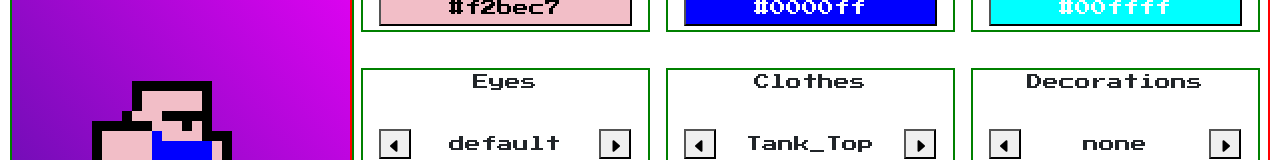
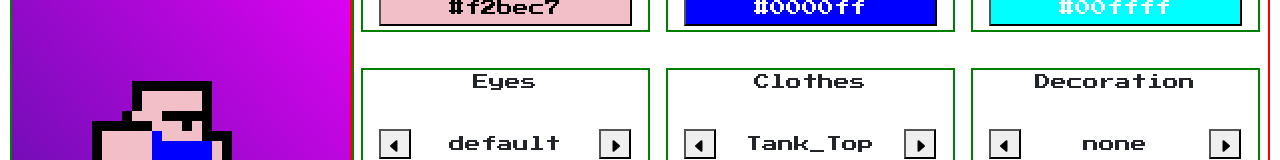
Before and after one commit to MendrixAsticom/PixelArtGenerator, a React (Create React App) app: page / in a window 1280 px wide. Shown: the part 272-432 px from the top of the page. Built offline with nearby package versions, Linux system fonts and the light colour scheme; the HTML template or start-up script is replaced by a standard one.

Commit message:
removed bug on decoration

```diff
--- a/src/components/js/Content.js
+++ b/src/components/js/Content.js
@@ -49,7 +49,7 @@ function Content() {
   });
 
   const [decoration,setDecoration] = useState({
-    description:"Decorations",
+    description:"Decoration",
     choice:masterList.decoration.type[0],
     color:masterList.decoration.colors[0],
     array:masterList.decoration,
@@ -65,7 +65,7 @@ function Content() {
     displayClothes:[clothes.choice,clothes.color],
     displayDecoration:[decoration.choice,decoration.color]
   });
-
+  console.log(displayState);
   const [clickedButton,setClickedButton] = useState("");
   const [modalShow, setModalShow] = useState(false);
   const [modalContent, setModalContent] = useState("");
--- a/src/components/js/Content/Display.js
+++ b/src/components/js/Content/Display.js
@@ -2,7 +2,6 @@ import React from 'react'
 import TemplateSVG from '../TemplateSVG';
 
 function Display({displayState,passedState}) {
-  console.log(displayState);
   var skinType = displayState.displaySkin[0];
   var skinColor = displayState.displaySkin[1];
   var eyesType = displayState.displayEyes[0];
@@ -15,7 +14,6 @@ function Display({displayState,passedState}) {
   var shoesColor = displayState.displayShoes[1];
   var weaponType = displayState.displayWeapon[0];
   var weaponColor = displayState.displayWeapon[1];
-
   return (
     <>
       <div className='template' style={{ outline: "2px solid green" }}>
--- a/src/components/js/Gpath.js
+++ b/src/components/js/Gpath.js
@@ -2,8 +2,6 @@ import React from 'react'
 
 function Gpath({attr,type,color}) {
 
-
-    console.log(color);
     var defaultTemp = <g
                     transform="translate(0.000000,320.000000) scale(0.100000,-0.100000)"
                     fill="black"
```
